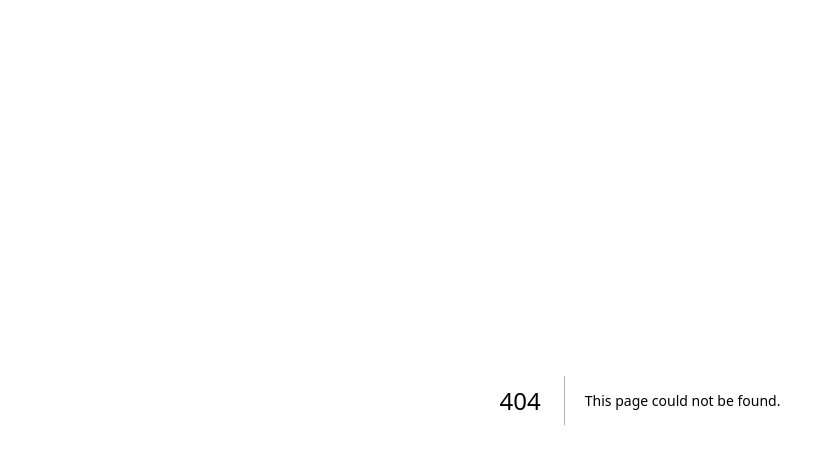
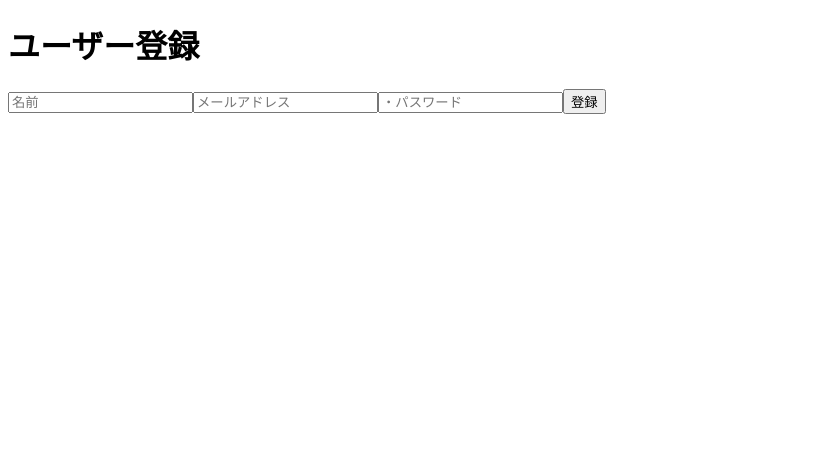
Before and after one commit to toms3776c/next-app-study-kindle, a Next.js app: page /user/register in a window 1280 px wide. Before the commit this address had no page. Shown: the top 464 px of the page, without its empty margins (0-835 px from the left). Built offline with nearby package versions, Linux system fonts and the light colour scheme.

Commit message:
add: フロント側のユーザー登録画面を追加

```diff
--- /dev/null
+++ b/app/user/register/page.js
@@ -0,0 +1,66 @@
+"use client";
+
+import { headers } from "@/next.config";
+import { useState } from "react";
+
+const Register = () => {
+  const [name, setName] = useState("");
+  const [email, setEmail] = useState("");
+  const [password, setPassword] = useState("");
+
+  const handleSubmit = async (e) => {
+    e.preventDefault();
+    try {
+      const response = await fetch("http://localhost:3000/api/user/register", {
+        method: "POST",
+        headers: {
+          Accept: "application/json",
+          "Content-Type": "application/json",
+        },
+        body: JSON.stringify({
+          name: name,
+          email: email,
+          password: password,
+        }),
+      });
+      const jsonData = await response.json();
+      alert(jsonData.message); // 登録成功メッセージを表示
+    } catch (error) {
+      alert("ユーザー登録失敗");
+    }
+  };
+  return (
+    <div>
+      <h1>ユーザー登録</h1>
+      <form onSubmit={handleSubmit}>
+        <input
+          value={name}
+          onChange={(e) => setName(e.target.value)}
+          type="text"
+          name="name"
+          placeholder="名前"
+          required
+        />
+        <input
+          value={email}
+          onChange={(e) => setEmail(e.target.value)}
+          type="text"
+          name="email"
+          placeholder="メールアドレス"
+          required
+        />
+        <input
+          value={password}
+          onChange={(e) => setPassword(e.target.value)}
+          type="text"
+          name="password"
+          placeholder="・パスワード"
+          required
+        />
+        <button>登録</button>
+      </form>
+    </div>
+  );
+};
+
+export default Register;
```
Also changed, not shown: app/item/delete/page.js (added, +9 -0 lines), app/item/read/page.js (added, +9 -0 lines), app/item/update/page.js (added, +9 -0 lines), app/user/login/page.js (added, +9 -0 lines), app/item/create/page.js (renamed from app/register/page.js).
